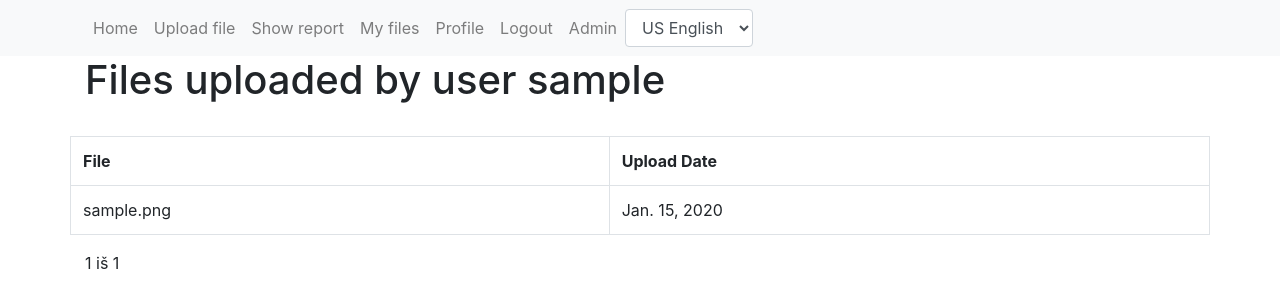
After one commit to TomonyteReda/capt1_reda, a Django app: page /myfiles/ in a window 1280 px wide. The commit adds this page. Shown: the top 308 px of the page. Run offline with Django 3.2, Linux system fonts and the light colour scheme; a user stored in the database is signed in; tables that the repository leaves empty hold one stand-in row (values such as "Sample post"); some libraries are stand-ins or nearby versions.

Commit message:
added list view with uploaded user files, upload_date moved from Activity model to DataFile model

```diff
--- a/mysite/myreport/models.py
+++ b/mysite/myreport/models.py
@@ -6,17 +6,17 @@ class DataFile(models.Model):
     hash_checksum = models.CharField('hash checksum', max_length=100, null=True, blank=True)
     file_contents = models.FileField('file contents', null=True, blank=True, upload_to="user_files")
     user = models.ForeignKey(get_user_model(), on_delete=models.SET_NULL, null=True, blank=True)
+    upload_date = models.DateField('upload date', auto_now_add=True)
 
     def __str__(self):
-        return f'{self.hash_checksum} {self.user}'
+        return f'{self.hash_checksum} {self.user} {self.upload_date}'
 
 
 class Activity(models.Model):
     log_date = models.DateTimeField('date', null=True, blank=True)
     quantity_impressions = models.IntegerField('impressions', default=0)
     quantity_clicks = models.IntegerField('clicks', default=0)
-    upload_date = models.DateField('upload date', auto_now_add=True)
-    data_file = models.ForeignKey('DataFile', on_delete=models.CASCADE, null=True, verbose_name='file')
+    data_file = models.ForeignKey('DataFile', on_delete=models.CASCADE, null=True, related_name='activity')
     user = models.ForeignKey(get_user_model(), on_delete=models.SET_NULL, null=True, blank=True)
 
     def __str__(self):
--- a/mysite/myreport/templates/base.html
+++ b/mysite/myreport/templates/base.html
@@ -24,6 +24,7 @@
             {% if user.is_authenticated %}
               <li class="nav-item"><a class="nav-link" href="{% url 'upload' %}">{% trans "upload file"|capfirst %}</a></li>
               <li class="nav-item"><a class="nav-link" href="{% url 'report' %}">{% trans "show report"|capfirst %}</a></li>
+              <li class="nav-item"><a class="nav-link" href="{% url 'my-files' %}">{% trans "my files"|capfirst %}</a></li>
               <li class="nav-item"><a class="nav-link" href="{% url 'my-profile' %}">{% trans "profile"|capfirst %}</a></li>
               <li class="nav-item"><a class="nav-link" href="{% url 'logout' %}?next={% url 'index' %}">{% trans "logout"|capfirst %}</a></li>
             {% else %}
--- a/mysite/myreport/templates/report.html
+++ b/mysite/myreport/templates/report.html
@@ -24,7 +24,7 @@
               <td>{{ line.log_date }}</td>
               <td>{{ line.impressions }}</td>
               <td>{{ line.clicks }}</td>
-              <td>{{ line.upload_date }}</td>
+              <td>{{ line.data_file__upload_date }}</td>
           </tr>
           {% endfor %}
       </table>
--- /dev/null
+++ b/mysite/myreport/templates/user_files.html
@@ -0,0 +1,42 @@
+{% extends "base.html" %}
+{% block content %}{% load static i18n crispy_forms_tags %}
+<div>
+    <h1>{% blocktrans %}Files uploaded by user {{ user }}{% endblocktrans %}</h1>
+</div>
+<br>
+    {% if files %}
+        <div class="row">
+      <table class="table table-hover table-bordered">
+          <tr>
+              <th>File</th>
+              <th>Upload Date</th>
+          </tr>
+          {% for file in files %}
+          <tr>
+              <td>{{ file.file_contents.name }}</td>
+              <td>{{ file.upload_date }}</td>
+          </tr>
+          {% endfor %}
+      </table>
+        </div>
+<div class="pagination">
+    <span class="step-links">
+        {% if page_obj.has_previous %}
+            <a href="?page=1">&laquo; pirmas</a>
+            <a href="?page={{ page_obj.previous_page_number }}">back</a>
+        {% endif %}
+
+        <span class="current">
+            {{ page_obj.number }} iš {{ page_obj.paginator.num_pages }}
+        </span>
+
+        {% if page_obj.has_next %}
+            <a href="?page={{ page_obj.next_page_number }}">next</a>
+            <a href="?page={{ page_obj.paginator.num_pages }}">last &raquo;</a>
+        {% endif %}
+    </span>
+</div>
+    {% else %}
+      <p>{% blocktrans %}No files are uploaded for user {{ user }}{% endblocktrans %}</p>
+    {% endif %}
+{% endblock %}
--- a/mysite/myreport/urls.py
+++ b/mysite/myreport/urls.py
@@ -1,5 +1,4 @@
 from django.urls import path
-
 from . import views
 
 urlpatterns = [
@@ -7,4 +6,5 @@ urlpatterns = [
     path('register/', views.register, name='register'),
     path('upload-file', views.model_form_upload, name='upload'),
     path('show-report', views.model_report, name='report'),
+    path('myfiles/', views.UploadedFilesByUserListView.as_view(), name='my-files'),
 ]
--- a/mysite/myreport/views.py
+++ b/mysite/myreport/views.py
@@ -1,5 +1,6 @@
 from django.http import HttpResponse
 from django.shortcuts import render, get_object_or_404, redirect
+from django.views import generic
 from django.contrib.auth.mixins import LoginRequiredMixin
 from django.contrib.auth import get_user_model
 from django.views.decorators.csrf import csrf_protect
@@ -54,7 +55,7 @@ def model_form_upload(request):
 @login_required
 def model_report(request):
     query_set = Activity.objects.filter(user=request.user)
-    result = query_set.values('log_date', 'upload_date')\
+    result = query_set.values('log_date', 'data_file__upload_date')\
         .order_by('log_date')\
         .annotate(impressions=Sum('quantity_impressions'), clicks=Sum('quantity_clicks'))
     total_impressions = query_set.aggregate(Sum('quantity_impressions'))['quantity_impressions__sum']
@@ -73,6 +74,16 @@ def model_report(request):
         'total_clicks': total_clicks
     }
     return render(request, 'report.html', context=context)
+
+
+class UploadedFilesByUserListView(LoginRequiredMixin, generic.ListView):
+    model = DataFile
+    context_object_name = 'files'
+    template_name = 'user_files.html'
+    paginate_by = 5
+
+    def get_queryset(self):
+        return DataFile.objects.filter(user=self.request.user)
 
 
 @csrf_protect
```
Also changed, not shown: mysite/myreport/admin.py (+6 -2 lines), mysite/myreport/templates/file_data.html (added, +10 -0 lines), mysite/myreport/migrations/0004_auto_20220713_1711.py (added).
